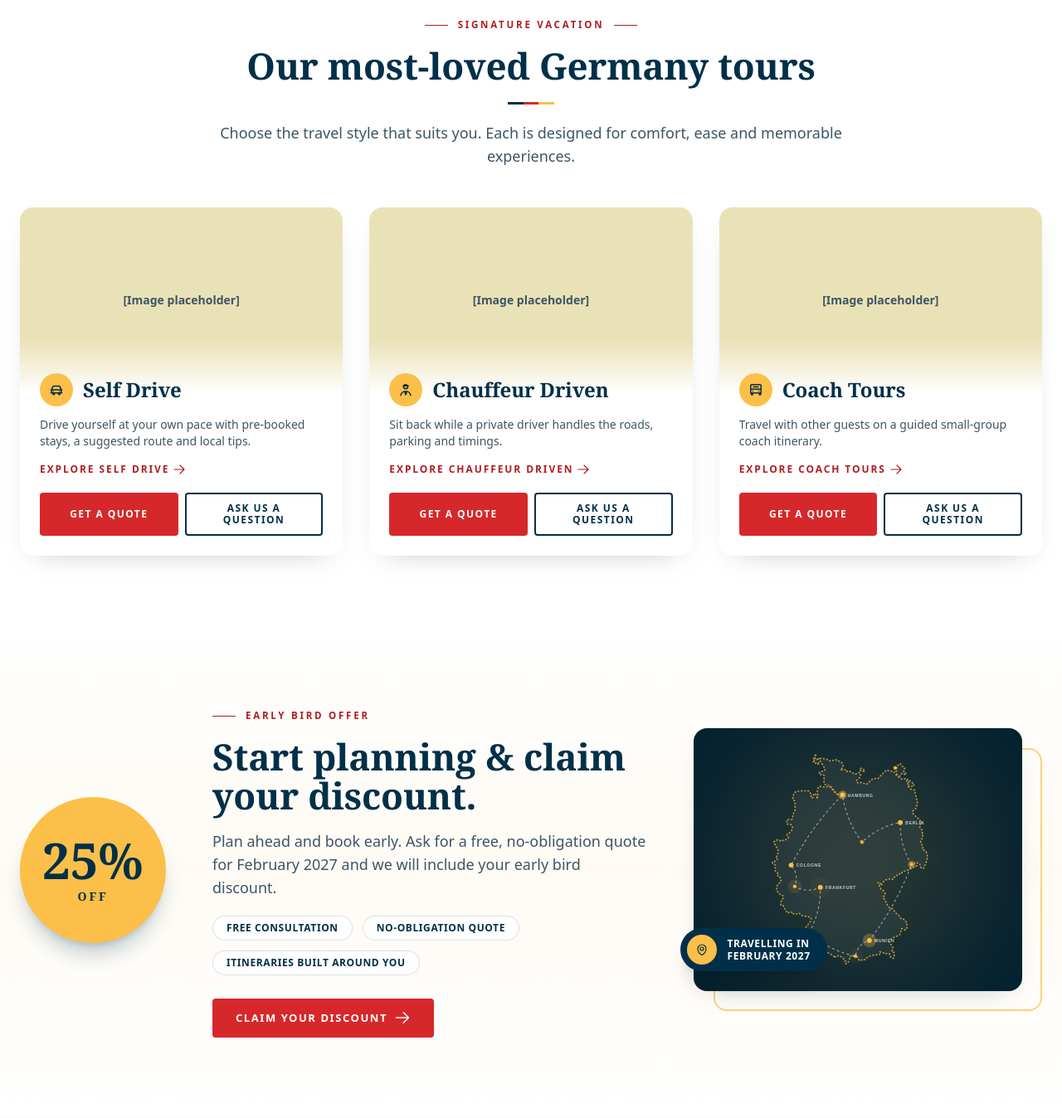
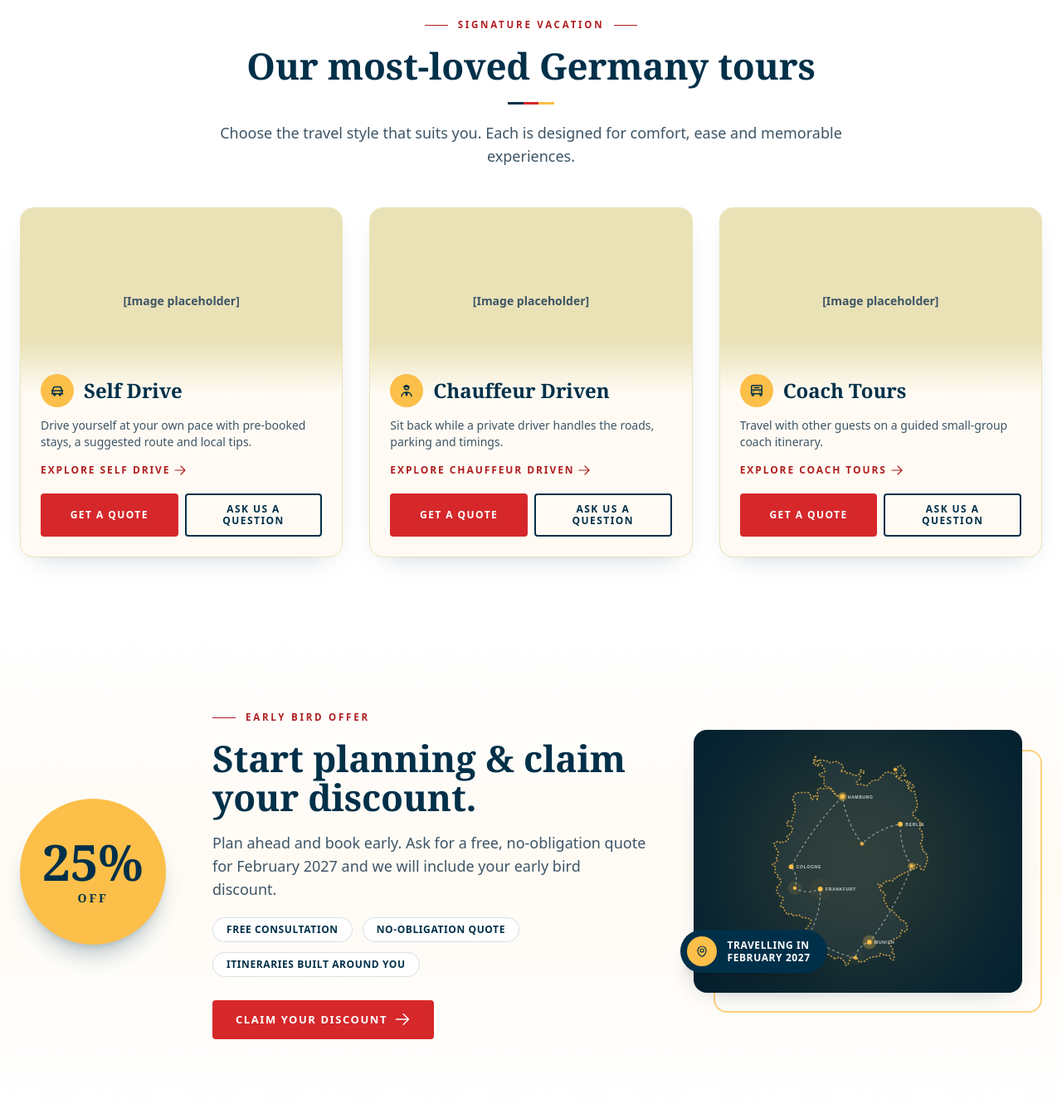
Before and after one commit to xfranzce/go-germany-tours, a Laravel app: page / in a window 1280 px wide. Shown: the part 1634-2982 px from the top of the page at 83% size. Run offline with Laravel 12, Linux system fonts and the light colour scheme; data comes from the database, SQL or seed files in the repository; data that the repository does not hold is empty; style sheets or scripts are compiled from the project's sources; parts of the project's set-up code (start-up, migrations or seed data) failed here and were passed over; some web fonts are replaced.

Commit message:
Home: signature cards use cream #FFFBF4
Co-Authored-By: Claude Sonnet 5.5 <noreply@anthropic.com>

```diff
--- a/resources/views/home.blade.php
+++ b/resources/views/home.blade.php
@@ -73,11 +73,11 @@
             @foreach($tourTypes as $t)
                 @php $incl = array_slice(array_values(array_filter(array_map('trim', preg_split('/\R/', (string) $t->inclusions)))), 0, 3); @endphp
                 {{-- photo card: bright photo on top, fading into white where the icon, title and copy sit --}}
-                <article class="group flex w-[82%] shrink-0 snap-center flex-col overflow-hidden rounded-2xl bg-white text-brand-navy shadow-card md:w-auto md:shrink">
+                <article class="group flex w-[82%] shrink-0 snap-center flex-col overflow-hidden rounded-2xl border border-brand-custard bg-brand-cream text-brand-navy shadow-card md:w-auto md:shrink">
                     {{-- clear, bright photo on top, melting softly into the white panel below --}}
                     <div class="relative h-56 shrink-0 overflow-hidden">
                         <x-picture :path="$t->image" sizes="(min-width: 768px) 24rem, 82vw" class="h-full w-full object-cover transition duration-[1200ms] group-hover:scale-105"/>
-                        <div class="absolute inset-x-0 bottom-0 h-16 bg-gradient-to-t from-white to-transparent" aria-hidden="true"></div>
+                        <div class="absolute inset-x-0 bottom-0 h-16 bg-gradient-to-t from-brand-cream to-transparent" aria-hidden="true"></div>
                     </div>
                     <div class="relative -mt-6 flex flex-1 flex-col p-6 pt-0">
                         <div class="flex items-center gap-3">
```
